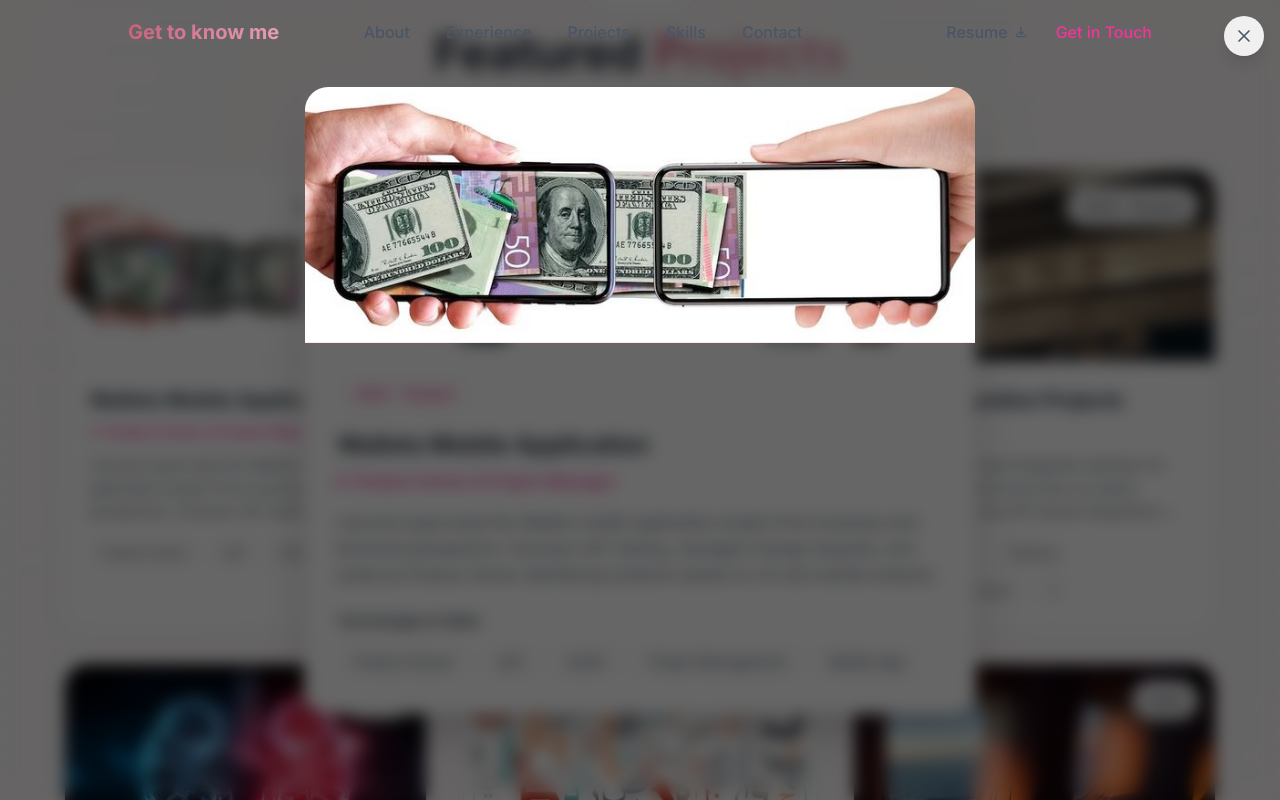
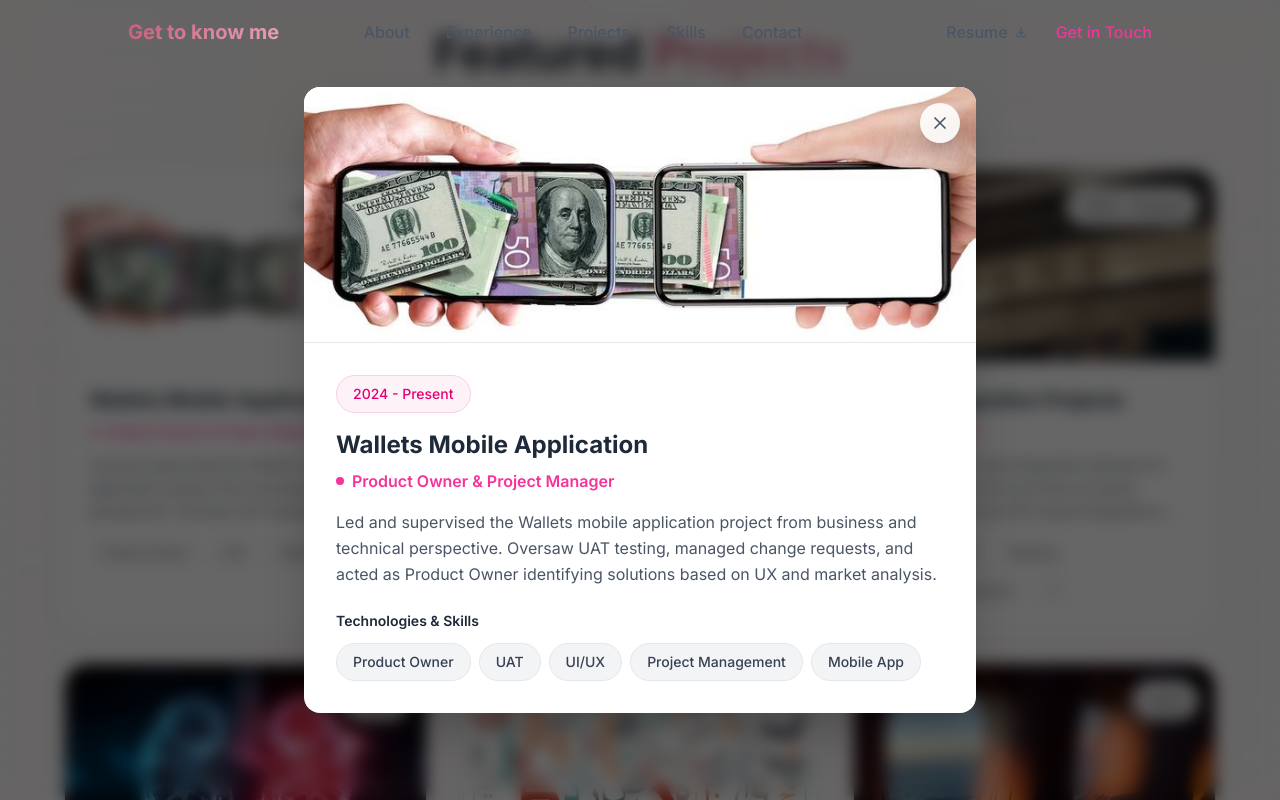
Before and after one commit to MariaNwilati/portfolio, a React (Vite) app: page / in a window 1280 px wide. Both pictures are taken after a click on the element 245 px from the left and 3743 px from the top of the page. Shown: the part 3343-4143 px from the top of the page. Built offline with nearby package versions, Linux system fonts and the light colour scheme.

Commit message:
Fix project modal styling - proper colors and text visibility

```diff
--- a/src/components/Projects.jsx
+++ b/src/components/Projects.jsx
@@ -197,7 +197,7 @@ const Projects = () => {
 
             {/* Modal Content */}
             <motion.div
-              className="card overflow-hidden shadow-2xl max-w-2xl w-full max-h-[90vh] overflow-y-auto"
+              className="relative bg-white dark:bg-gray-800 rounded-2xl overflow-hidden shadow-2xl max-w-2xl w-full max-h-[90vh] overflow-y-auto"
               initial={{ scale: 0.9, opacity: 0, y: 20 }}
               animate={{ scale: 1, opacity: 1, y: 0 }}
               exit={{ scale: 0.9, opacity: 0, y: 20 }}
@@ -214,7 +214,7 @@ const Projects = () => {
               </button>
 
               {/* Image */}
-              <div className="relative h-64 bg-white dark:bg-gray-700 border-b border-pink-200/50 dark:border-gray-600">
+              <div className="relative h-64 bg-gray-100 dark:bg-gray-700 border-b border-gray-200 dark:border-gray-600">
                 <img
                   src={selectedProject.image}
                   alt={selectedProject.title}
@@ -226,7 +226,7 @@ const Projects = () => {
               {/* Content */}
               <div className="p-8">
                 <div className="flex items-center gap-3 mb-4">
-                  <span className="px-4 py-2 bg-white dark:bg-pink-900/30 text-pink-600 dark:text-pink-400 text-sm font-medium rounded-full border border-pink-200/50 dark:border-transparent">
+                  <span className="px-4 py-2 bg-pink-50 dark:bg-pink-900/30 text-pink-600 dark:text-pink-400 text-sm font-medium rounded-full border border-pink-200 dark:border-pink-800">
                     {selectedProject.year}
                   </span>
                 </div>
@@ -250,7 +250,7 @@ const Projects = () => {
                     {selectedProject.technologies.map((tech, index) => (
                       <span
                         key={index}
-                        className="px-4 py-2 bg-white dark:bg-gray-700 text-gray-600 dark:text-gray-300 text-sm rounded-full font-medium border border-pink-200/50 dark:border-transparent"
+                        className="px-4 py-2 bg-gray-100 dark:bg-gray-700 text-gray-700 dark:text-gray-300 text-sm rounded-full font-medium border border-gray-200 dark:border-gray-600"
                       >
                         {tech}
                       </span>
```
